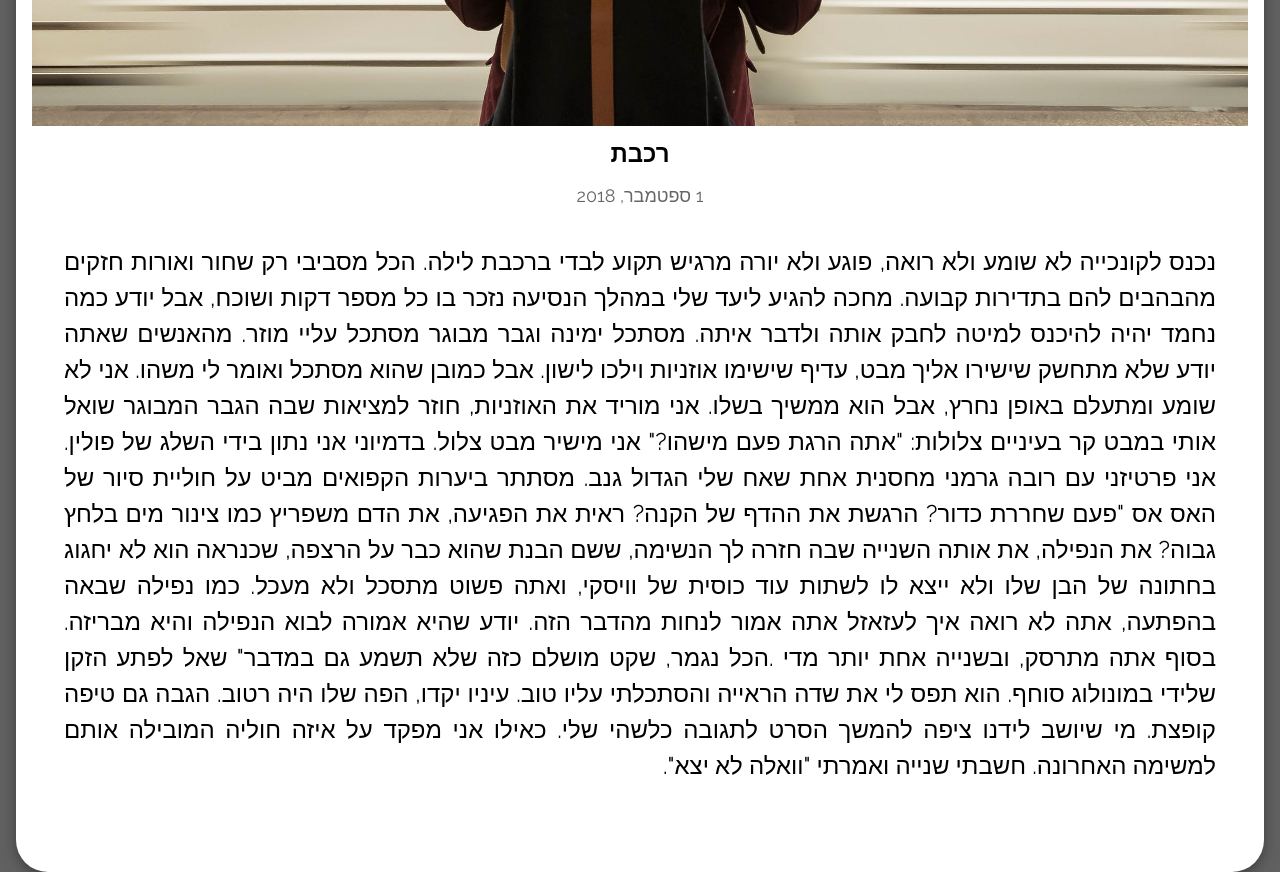
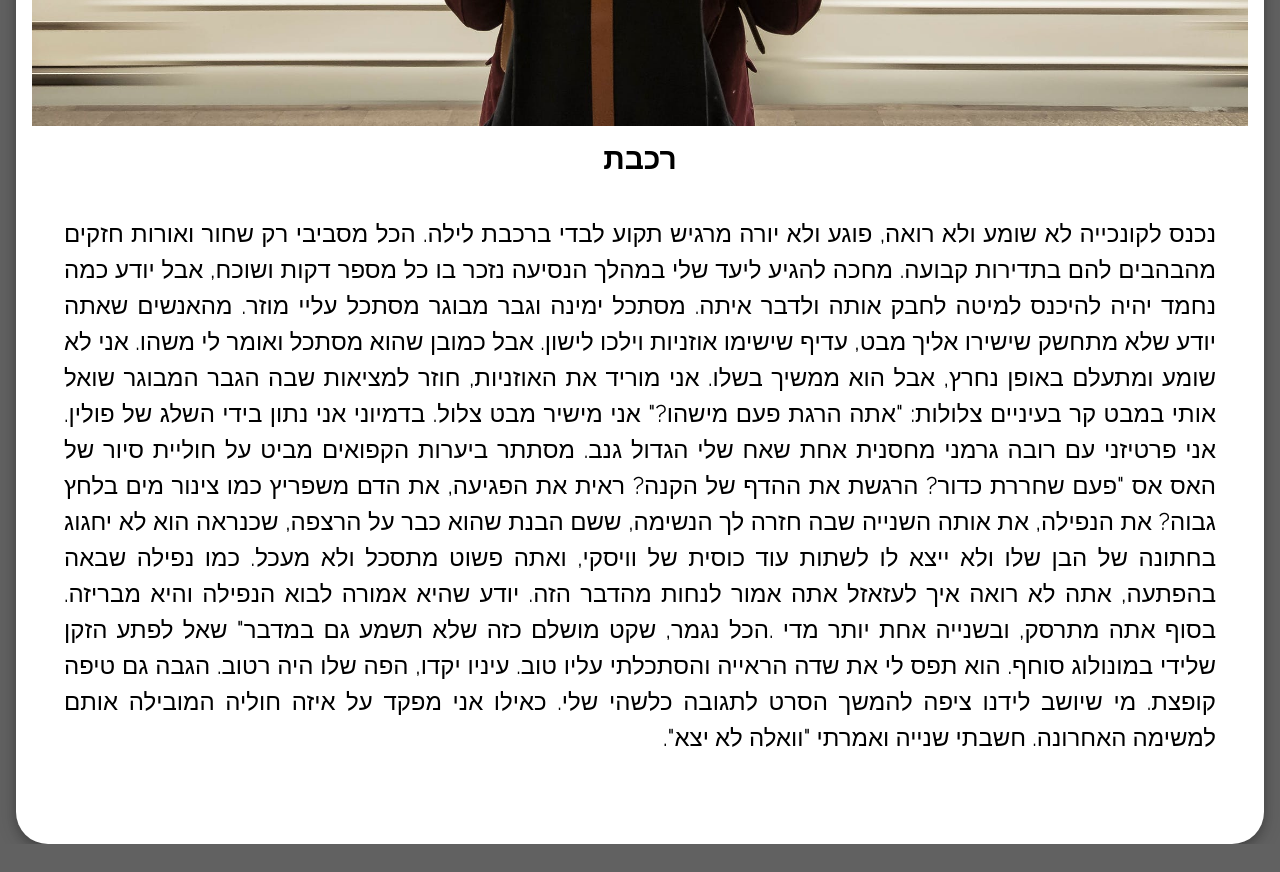
Before and after one commit to Doringber/blog, a plain HTML site: page train.html in a window 1280 px wide. Shown: the part 980-1852 px from the top of the page. After the commit the page ends 1824 px from the top, so only its background shows below. Drawn offline with nearby package versions, Linux system fonts and the light colour scheme.

Commit message:
Update train.html

```diff
--- a/train.html
+++ b/train.html
@@ -49,8 +49,7 @@ and is wrapped around the whole page content, except for the footer in this exam
  <div class="w3-card-4 w3-margin w3-white w3-padding-64 w3-round-xxlarge w3-xlarge">
     <div class="w3-container">
       <img src="train2.jpeg" alt="Nature" style="width:100%">
-      <h3><b>רכבת</b></h3>
-      <h5><span class="w3-opacity"> 1 ספטמבר, 2018</span></h5>
+      <h2><b>רכבת</b></h2>
 
 
     <div class="w3-container">
```
